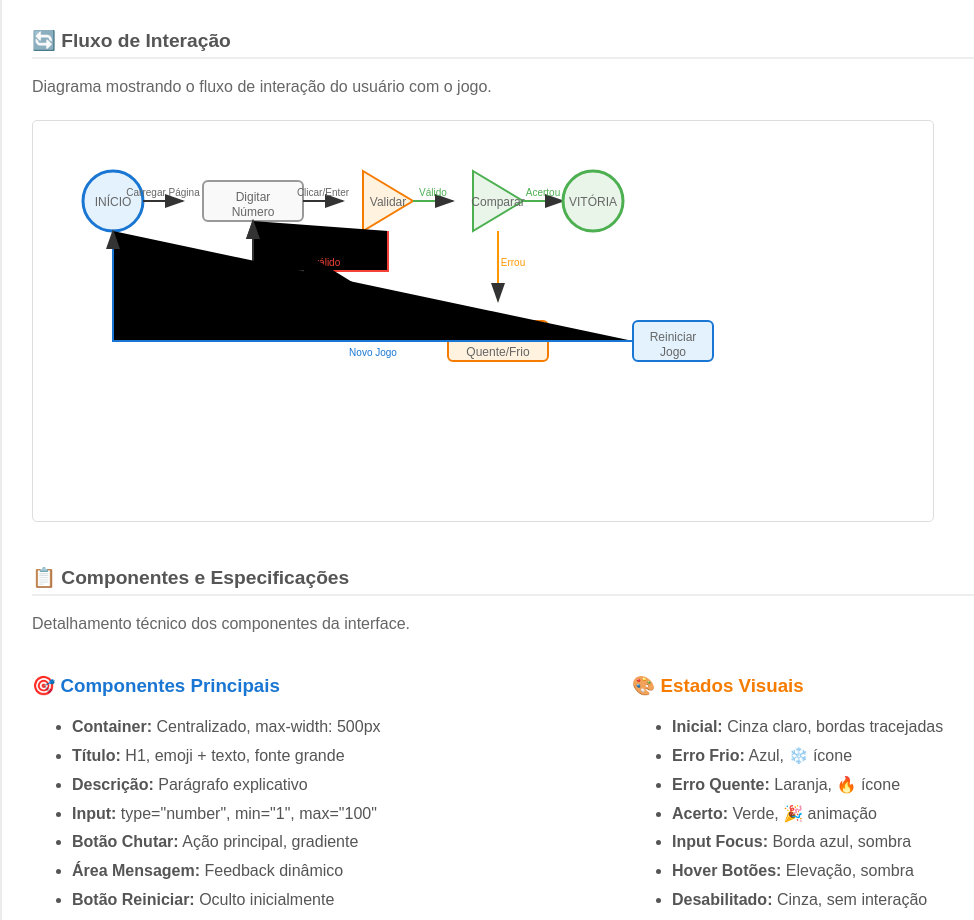
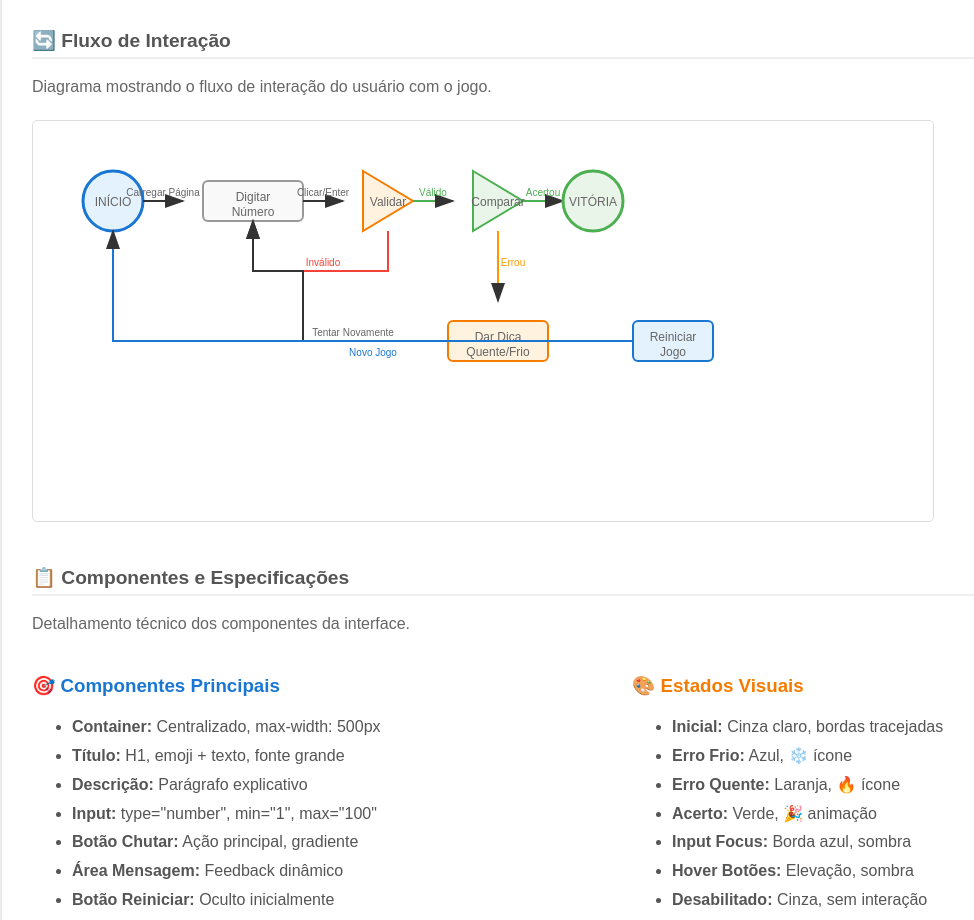
Before and after one commit to gabsavila/acerte-o-numero, a plain HTML site: page wireframe.html in a window 1280 px wide. Shown: the part 2020-2940 px from the top of the page, without its empty margins (18-992 px from the left). Drawn offline with Linux system fonts and the light colour scheme.

Commit message:
UPDATE WIREFRAME

```diff
--- a/wireframe.html
+++ b/wireframe.html
@@ -280,7 +280,7 @@
                 <text x="80" y="85" text-anchor="middle" class="annotation">INÍCIO</text>
 
                 <!-- Seta 1 -->
-                <path d="M 110 80 L 150 80" stroke="#333" stroke-width="2" marker-end="url(#arrowhead)"/>
+                <path d="M 110 80 L 150 80" fill="none" stroke="#333" stroke-width="2" marker-end="url(#arrowhead)"/>
                 <text x="130" y="75" text-anchor="middle" class="annotation" style="font-size:10px">Carregar Página</text>
 
                 <!-- Input -->
@@ -289,7 +289,7 @@
                 <text x="220" y="95" text-anchor="middle" class="annotation">Número</text>
 
                 <!-- Seta 2 -->
-                <path d="M 270 80 L 310 80" stroke="#333" stroke-width="2" marker-end="url(#arrowhead)"/>
+                <path d="M 270 80 L 310 80" fill="none" stroke="#333" stroke-width="2" marker-end="url(#arrowhead)"/>
                 <text x="290" y="75" text-anchor="middle" class="annotation" style="font-size:10px">Clicar/Enter</text>
 
                 <!-- Validação -->
@@ -297,11 +297,11 @@
                 <text x="355" y="85" text-anchor="middle" class="annotation">Validar</text>
 
                 <!-- Seta 3a (Inválido) -->
-                <path d="M 355 110 L 355 150 L 220 150 L 220 100" stroke="#f44336" stroke-width="2" marker-end="url(#arrowhead)"/>
+                <path d="M 355 110 L 355 150 L 220 150 L 220 100" fill="none" stroke="#f44336" stroke-width="2" marker-end="url(#arrowhead)"/>
                 <text x="290" y="145" text-anchor="middle" class="annotation" style="font-size:10px;fill:#f44336">Inválido</text>
 
                 <!-- Seta 3b (Válido) -->
-                <path d="M 380 80 L 420 80" stroke="#4caf50" stroke-width="2" marker-end="url(#arrowhead)"/>
+                <path d="M 380 80 L 420 80" fill="none" stroke="#4caf50" stroke-width="2" marker-end="url(#arrowhead)"/>
                 <text x="400" y="75" text-anchor="middle" class="annotation" style="font-size:10px;fill:#4caf50">Válido</text>
 
                 <!-- Comparação -->
@@ -309,7 +309,7 @@
                 <text x="465" y="85" text-anchor="middle" class="annotation">Comparar</text>
 
                 <!-- Seta 4a (Acertou) -->
-                <path d="M 490 80 L 530 80" stroke="#4caf50" stroke-width="2" marker-end="url(#arrowhead)"/>
+                <path d="M 490 80 L 530 80" fill="none" stroke="#4caf50" stroke-width="2" marker-end="url(#arrowhead)"/>
                 <text x="510" y="75" text-anchor="middle" class="annotation" style="font-size:10px;fill:#4caf50">Acertou</text>
 
                 <!-- Vitória -->
@@ -317,7 +317,7 @@
                 <text x="560" y="85" text-anchor="middle" class="annotation">VITÓRIA</text>
 
                 <!-- Seta 4b (Errou) -->
-                <path d="M 465 110 L 465 180" stroke="#ff9800" stroke-width="2" marker-end="url(#arrowhead)"/>
+                <path d="M 465 110 L 465 180" fill="none" stroke="#ff9800" stroke-width="2" marker-end="url(#arrowhead)"/>
                 <text x="480" y="145" text-anchor="middle" class="annotation" style="font-size:10px;fill:#ff9800">Errou</text>
 
                 <!-- Feedback -->
@@ -326,7 +326,7 @@
                 <text x="465" y="235" text-anchor="middle" class="annotation">Quente/Frio</text>
 
                 <!-- Seta 5 -->
-                <path d="M 415 220 L 270 220 L 270 150 L 220 150 L 220 100" stroke="#333" stroke-width="2" marker-end="url(#arrowhead)"/>
+                <path d="M 415 220 L 270 220 L 270 150 L 220 150 L 220 100" fill="none" stroke="#333" stroke-width="2" marker-end="url(#arrowhead)"/>
                 <text x="320" y="215" text-anchor="middle" class="annotation" style="font-size:10px">Tentar Novamente</text>
 
                 <!-- Reiniciar -->
@@ -335,7 +335,7 @@
                 <text x="640" y="235" text-anchor="middle" class="annotation">Jogo</text>
 
                 <!-- Seta 6 -->
-                <path d="M 600 220 L 80 220 L 80 110" stroke="#1976d2" stroke-width="2" marker-end="url(#arrowhead)"/>
+                <path d="M 600 220 L 80 220 L 80 110" fill="none" stroke="#1976d2" stroke-width="2" marker-end="url(#arrowhead)"/>
                 <text x="340" y="235" text-anchor="middle" class="annotation" style="font-size:10px;fill:#1976d2">Novo Jogo</text>
 
                 <!-- Definir marcador de seta -->
```
